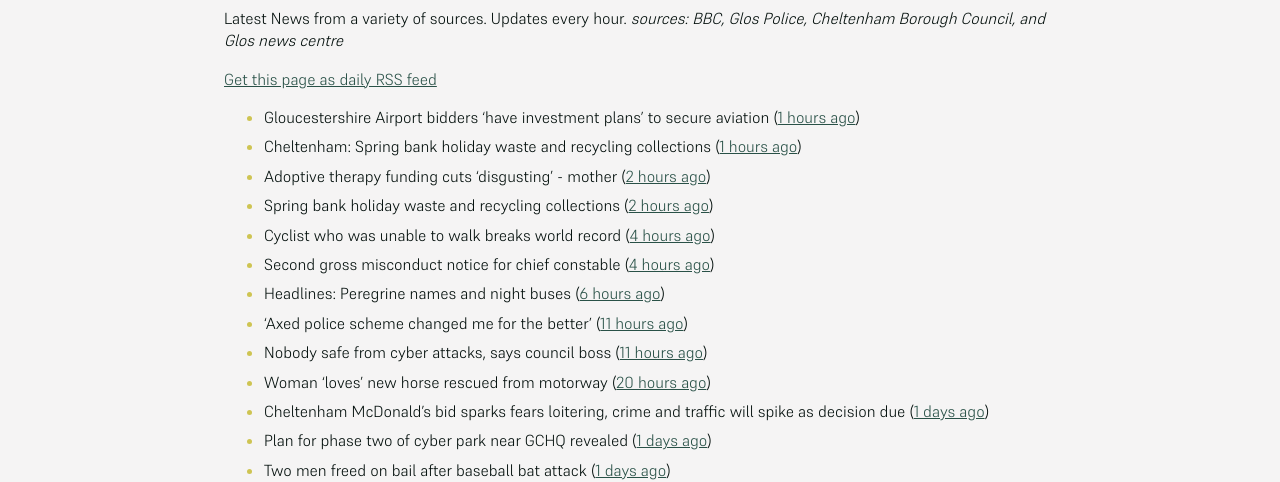
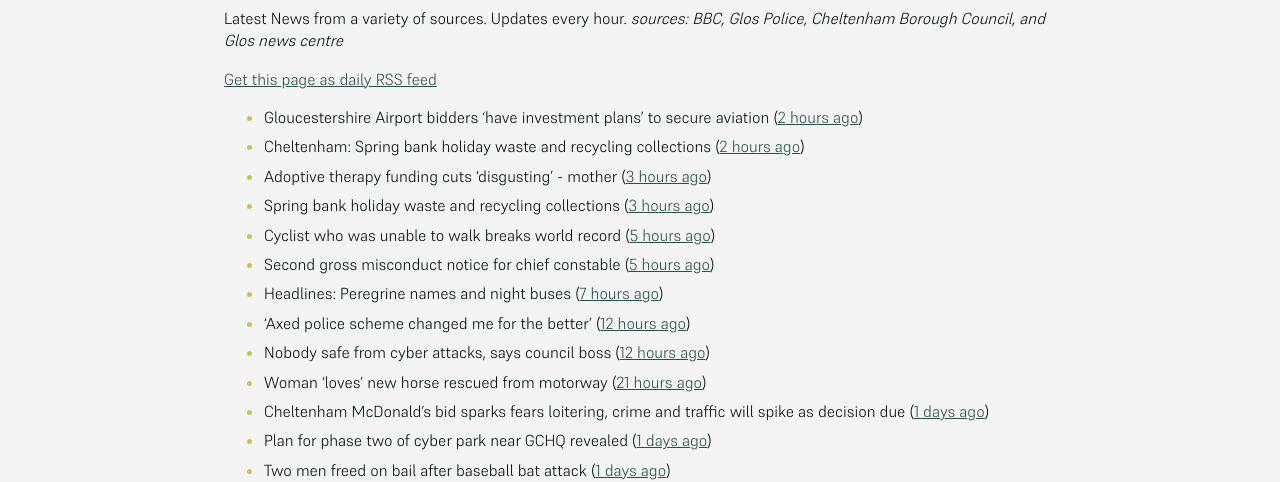
Before and after one commit to mat-0/cheltenham-open-data, a Jekyll site: the page built from _pages/news.md, in a window 1280 px wide. Shown: the part 266-748 px from the top of the page. Built offline with Jekyll 4.4.1, drawn with Linux system fonts in a browser that asks for light colours; some of the changed text lies outside the part shown.

Commit message:
Updated 2025-05-20 17:58:16

```diff
--- a/_pages/news.md
+++ b/_pages/news.md
@@ -12,16 +12,16 @@ _sources: BBC, Glos Police, Cheltenham Borough Council, and Glos news centre_
 [Get this page as daily RSS feed](/daily.rss)
 
 <!-- news_marker starts -->
-- Gloucestershire Airport bidders ‘have investment plans’ to secure aviation ([1 hours ago](https://gloucesternewscentre.co.uk/gloucestershire-airport-bidders-have-investment-plans-to-secure-aviation/))
-- Cheltenham: Spring bank holiday waste and recycling collections ([1 hours ago](https://gloucesternewscentre.co.uk/cheltenham-spring-bank-holiday-waste-and-recycling-collections/))
-- Adoptive therapy funding cuts 'disgusting' - mother ([2 hours ago](https://www.bbc.com/news/articles/c4g2rpypmp9o))
-- Spring bank holiday waste and recycling collections ([2 hours ago](https://www.cheltenham.gov.uk/news/article/3013/spring_bank_holiday_waste_and_recycling_collections))
-- Cyclist who was unable to walk breaks world record ([4 hours ago](https://www.bbc.com/news/articles/ce822e66159o))
-- Second gross misconduct notice for chief constable ([4 hours ago](https://www.bbc.com/news/articles/cy8nnxy83lro))
-- Headlines: Peregrine names and night buses ([6 hours ago](https://www.bbc.com/news/articles/cr7zznnkyrgo))
-- 'Axed police scheme changed me for the better' ([11 hours ago](https://www.bbc.com/news/articles/cj425087v5po))
-- Nobody safe from cyber attacks, says council boss ([11 hours ago](https://www.bbc.com/news/articles/cyvm4ljl2l8o))
-- Woman 'loves' new horse rescued from motorway ([20 hours ago](https://www.bbc.com/news/articles/c4g2r40ye9eo))
+- Gloucestershire Airport bidders ‘have investment plans’ to secure aviation ([2 hours ago](https://gloucesternewscentre.co.uk/gloucestershire-airport-bidders-have-investment-plans-to-secure-aviation/))
+- Cheltenham: Spring bank holiday waste and recycling collections ([2 hours ago](https://gloucesternewscentre.co.uk/cheltenham-spring-bank-holiday-waste-and-recycling-collections/))
+- Adoptive therapy funding cuts 'disgusting' - mother ([3 hours ago](https://www.bbc.com/news/articles/c4g2rpypmp9o))
+- Spring bank holiday waste and recycling collections ([3 hours ago](https://www.cheltenham.gov.uk/news/article/3013/spring_bank_holiday_waste_and_recycling_collections))
+- Cyclist who was unable to walk breaks world record ([5 hours ago](https://www.bbc.com/news/articles/ce822e66159o))
+- Second gross misconduct notice for chief constable ([5 hours ago](https://www.bbc.com/news/articles/cy8nnxy83lro))
+- Headlines: Peregrine names and night buses ([7 hours ago](https://www.bbc.com/news/articles/cr7zznnkyrgo))
+- 'Axed police scheme changed me for the better' ([12 hours ago](https://www.bbc.com/news/articles/cj425087v5po))
+- Nobody safe from cyber attacks, says council boss ([12 hours ago](https://www.bbc.com/news/articles/cyvm4ljl2l8o))
+- Woman 'loves' new horse rescued from motorway ([21 hours ago](https://www.bbc.com/news/articles/c4g2r40ye9eo))
 - Cheltenham McDonald’s bid sparks fears loitering, crime and traffic will spike as decision due ([1 days ago](https://gloucesternewscentre.co.uk/cheltenham-mcdonalds-bid-sparks-fears-loitering-crime-and-traffic-will-spike-as-decision-due/))
 - Plan for phase two of cyber park near GCHQ revealed ([1 days ago](https://www.bbc.com/news/articles/clygqx2jp95o))
 - Two men freed on bail after baseball bat attack ([1 days ago](https://www.bbc.com/news/articles/c4ge7l3nvv1o))
```
Also changed, not shown: other parts of _pages/news.md (+2 -2 lines), _data/flood.json (+5 -48 lines), _pages/fix-my-street.md (+2 -2 lines), index.md (+5 -5 lines).
